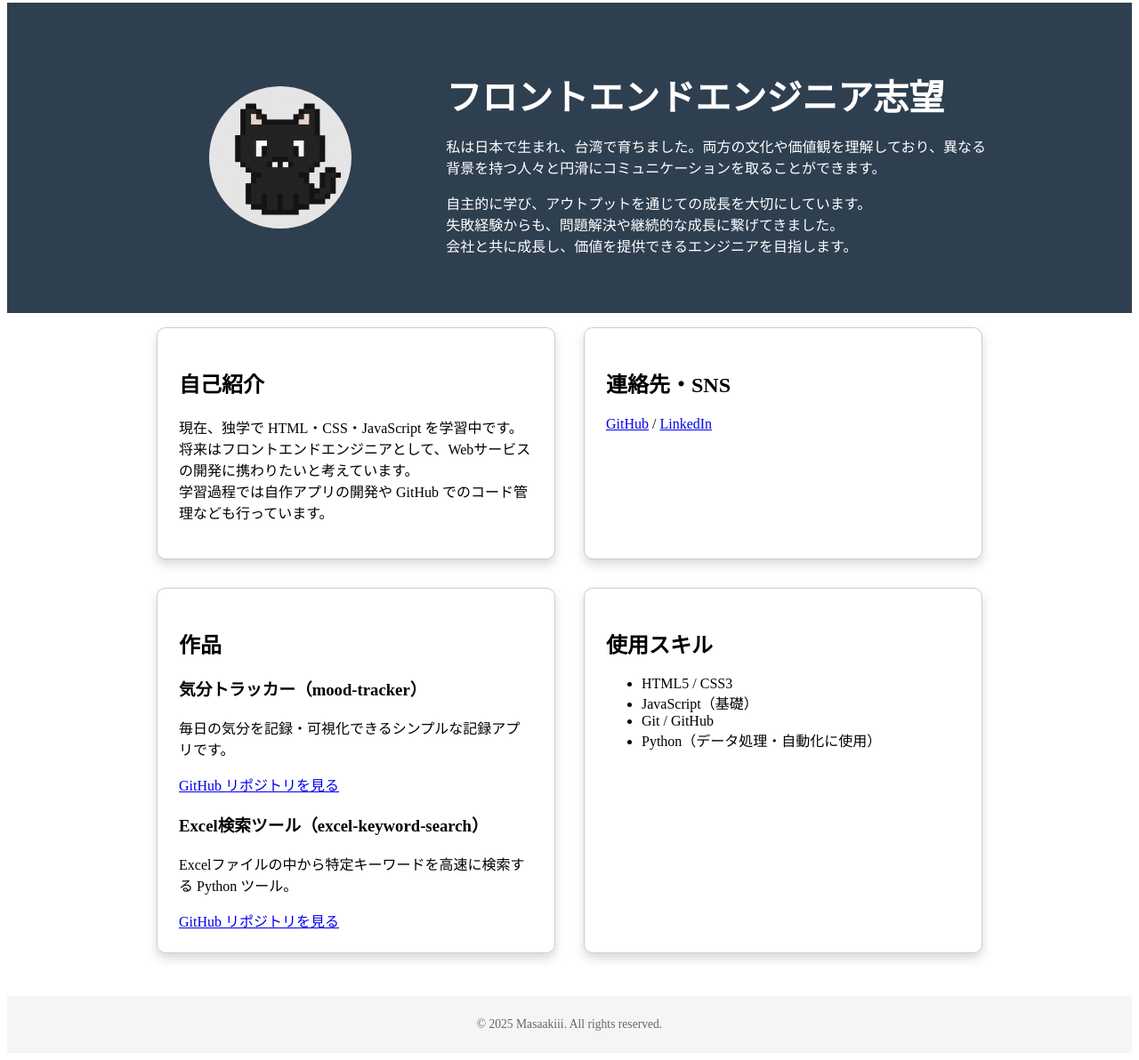
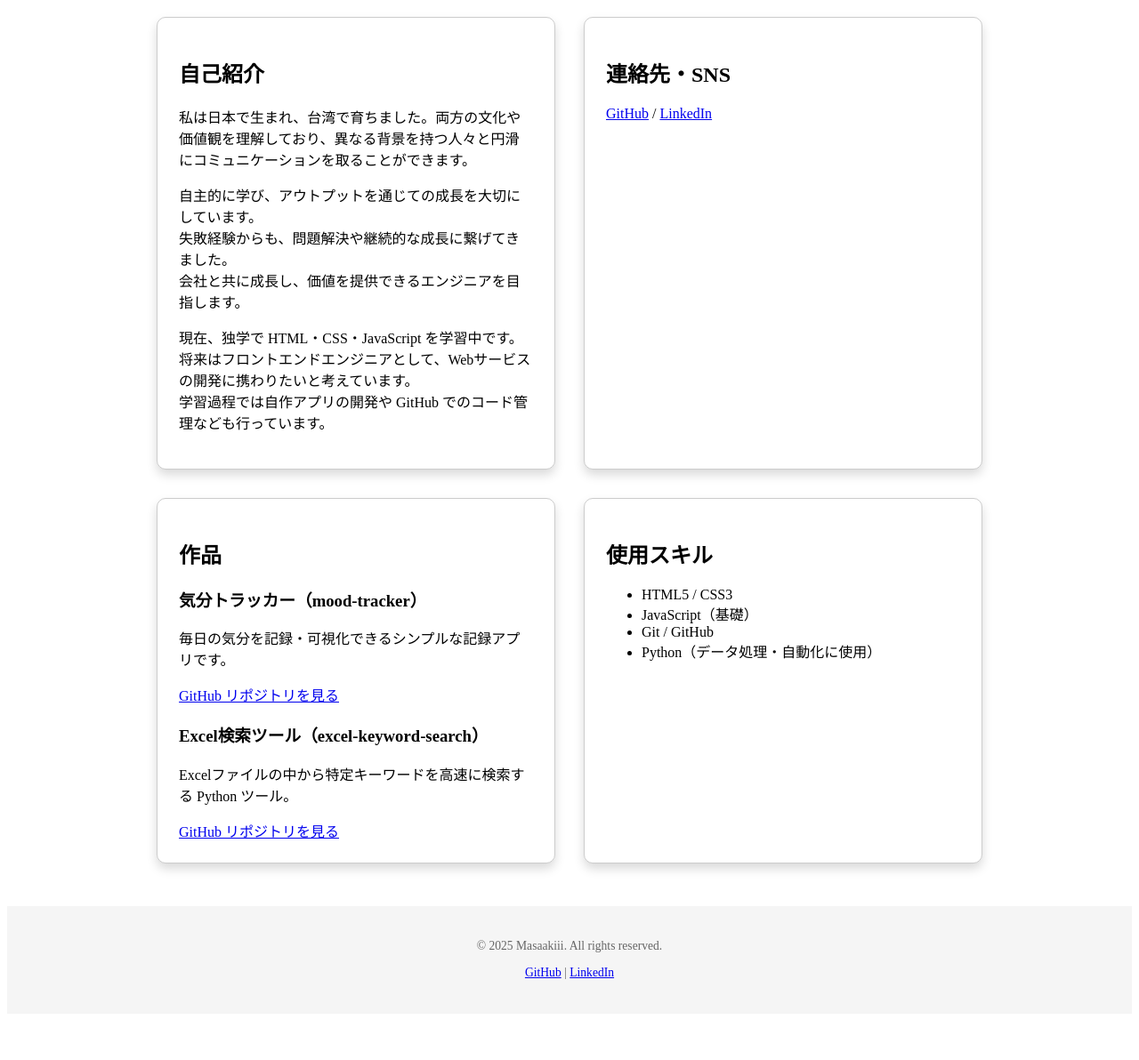
Before and after one commit to Masaakiii/web-profile, a plain HTML site: page index.html in a window 1280 px wide. Shown: the part 5-1197 px from the top of the page at 89% size. After the commit the page ends 1153 px from the top, so only its background shows below. Drawn offline with Linux system fonts and the light colour scheme.

Commit message:
Update index.html

```diff
--- a/index.html
+++ b/index.html
@@ -7,25 +7,19 @@
   <link rel="stylesheet" href="style.css" />
 </head>
 <body>
-  <header class="intro-section">
-    <div class="intro-container">
-      <div class="intro-image">
-        <img src="KiKisama.png" alt="プロフィール画像" />
-      </div>
-      <div class="intro-text">
-        <h1>フロントエンドエンジニア志望</h1>
-        <p>私は日本で生まれ、台湾で育ちました。両方の文化や価値観を理解しており、異なる背景を持つ人々と円滑にコミュニケーションを取ることができます。</p>
-        <p>自主的に学び、アウトプットを通じての成長を大切にしています。<br>
-        失敗経験からも、問題解決や継続的な成長に繋げてきました。<br>
-        会社と共に成長し、価値を提供できるエンジニアを目指します。</p>
-      </div>
-    </div>
-  </header>
 
   <main>
     <div class="row">
       <section class="card">
         <h2>自己紹介</h2>
+        <p>
+          私は日本で生まれ、台湾で育ちました。両方の文化や価値観を理解しており、異なる背景を持つ人々と円滑にコミュニケーションを取ることができます。
+        </p>
+        <p>
+          自主的に学び、アウトプットを通じての成長を大切にしています。<br />
+          失敗経験からも、問題解決や継続的な成長に繋げてきました。<br />
+          会社と共に成長し、価値を提供できるエンジニアを目指します。
+        </p>
         <p>
           現在、独学で HTML・CSS・JavaScript を学習中です。<br />
           将来はフロントエンドエンジニアとして、Webサービスの開発に携わりたいと考えています。<br />
@@ -70,7 +64,12 @@
   </main>
 
   <footer>
-    &copy; 2025 Masaakiii. All rights reserved.
+    <p>&copy; 2025 Masaakiii. All rights reserved.</p>
+    <p>
+      <a href="https://github.com/Masaakiii" target="_blank">GitHub</a> |
+      <a href="https://www.linkedin.com/in/35887b364/" target="_blank">LinkedIn</a>
+    </p>
   </footer>
+
 </body>
 </html>
```
